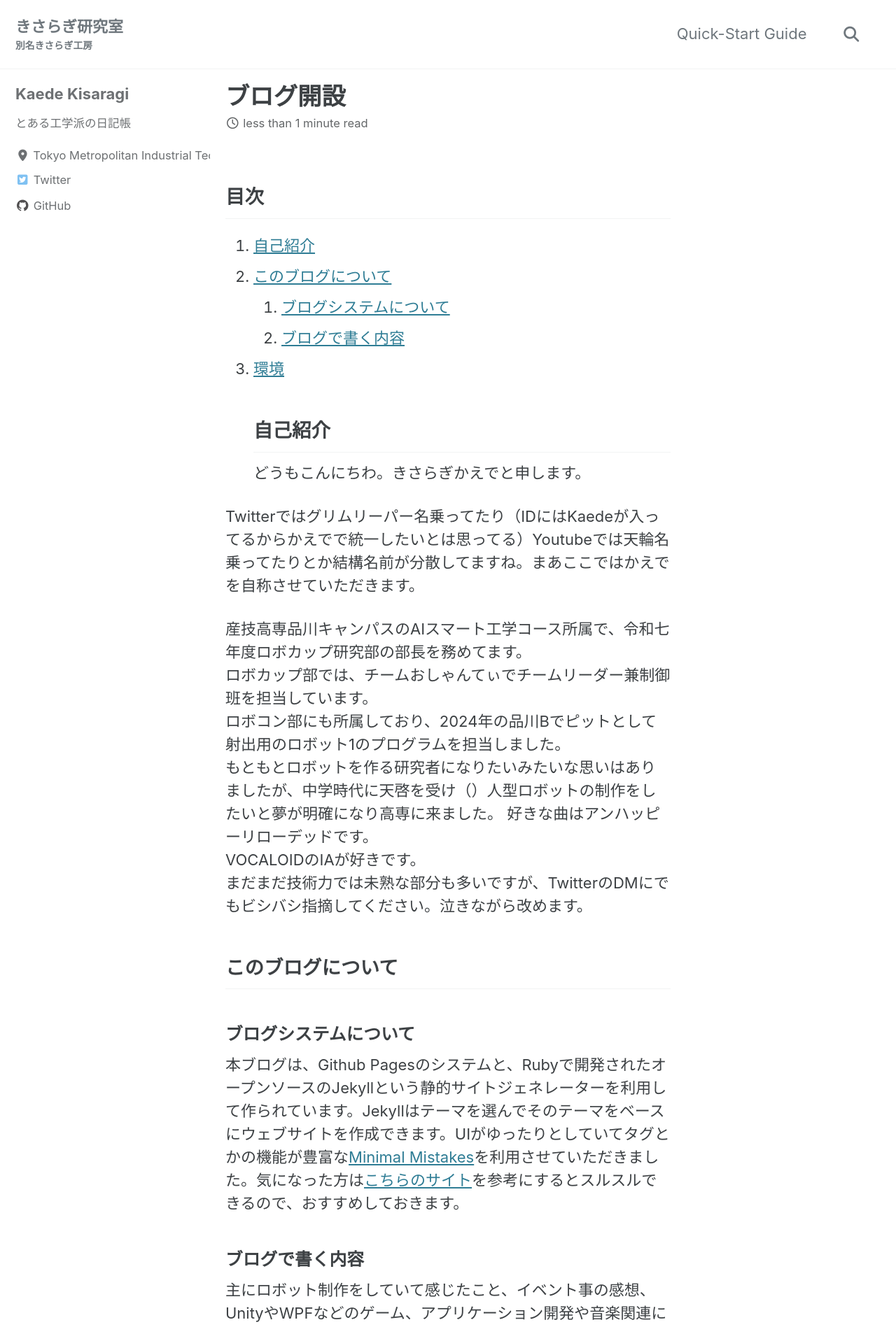
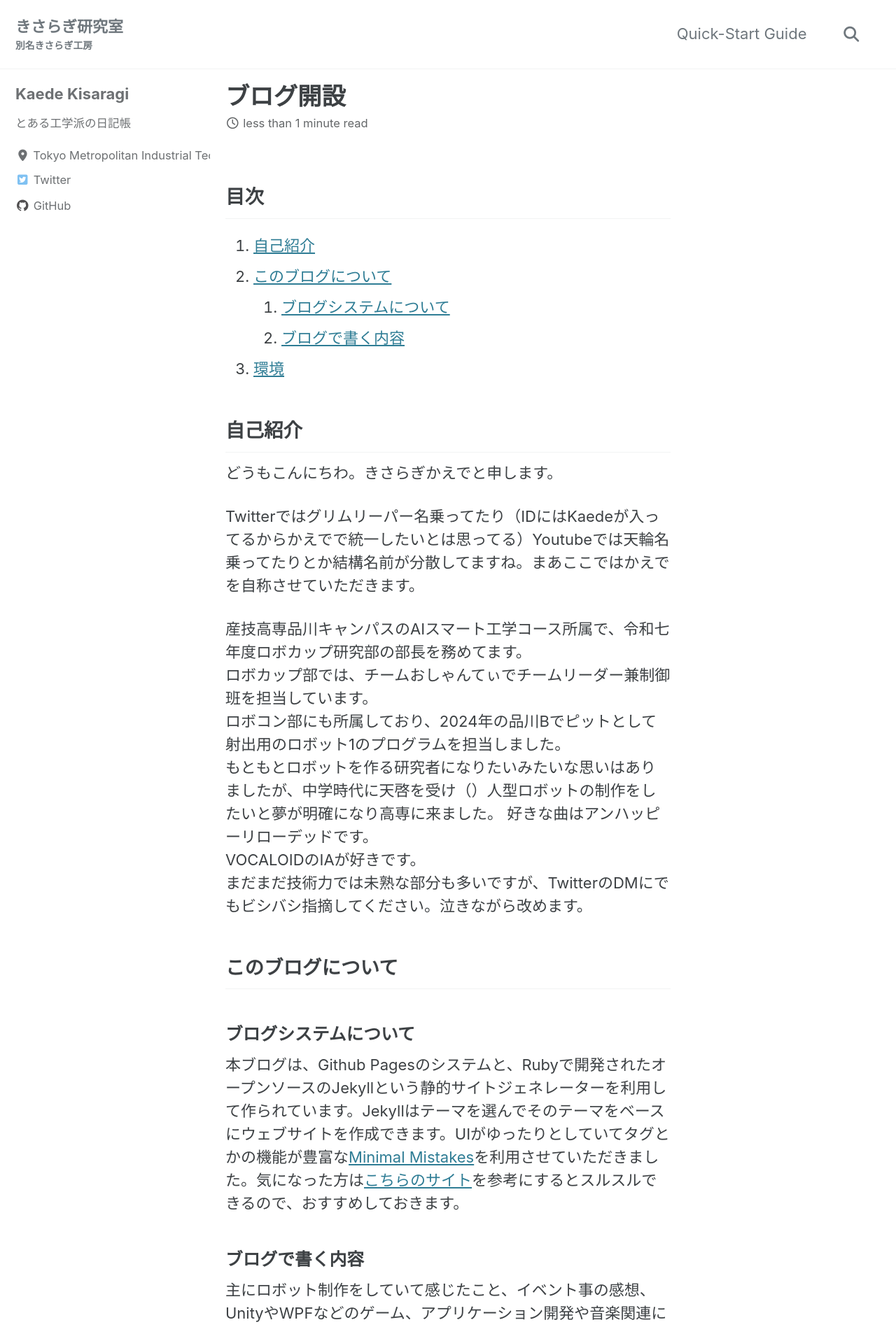
Before and after one commit to weizuSANN/KisaragiLaboratory, a Jekyll site: the page built from _posts/2025-05-03-OpenedBlog.md, in a window 1280 px wide. Shown: the top 1897 px of the page at 70% size. Built offline with Jekyll 4.4.1, drawn with Linux system fonts in a browser that asks for light colours; cached includes are drawn as plain includes; comment, search, counter and statistics services are not loaded.

Commit message:
#T コメント設定変更中

```diff
--- a/_config.yml
+++ b/_config.yml
@@ -35,7 +35,7 @@ copyright_url            : # "copyright" URL, defaults to site.url
 comments:
   provider               : disqus # false (default), "disqus", "discourse", "facebook", "staticman", "staticman_v2", "utterances", "giscus", "custom"
   disqus:
-    shortname            : # https://help.disqus.com/customer/portal/articles/466208-what-s-a-shortname-
+    shortname            : https://help.disqus.com/customer/portal/articles/466208-what-s-a-shortname-
   discourse:
     server               : # https://meta.discourse.org/t/embedding-discourse-comments-via-javascript/31963 , e.g.: meta.discourse.org
   facebook:
--- a/_posts/2025-05-03-OpenedBlog.md
+++ b/_posts/2025-05-03-OpenedBlog.md
@@ -12,6 +12,7 @@ comments: true
    1. [ブログシステムについて](#ブログシステムについて)
    2. [ブログで書く内容](#ブログで書く内容)
 3. [環境](#環境)
+
 ## 自己紹介
 どうもこんにちわ。きさらぎかえでと申します。<br>
 
```
